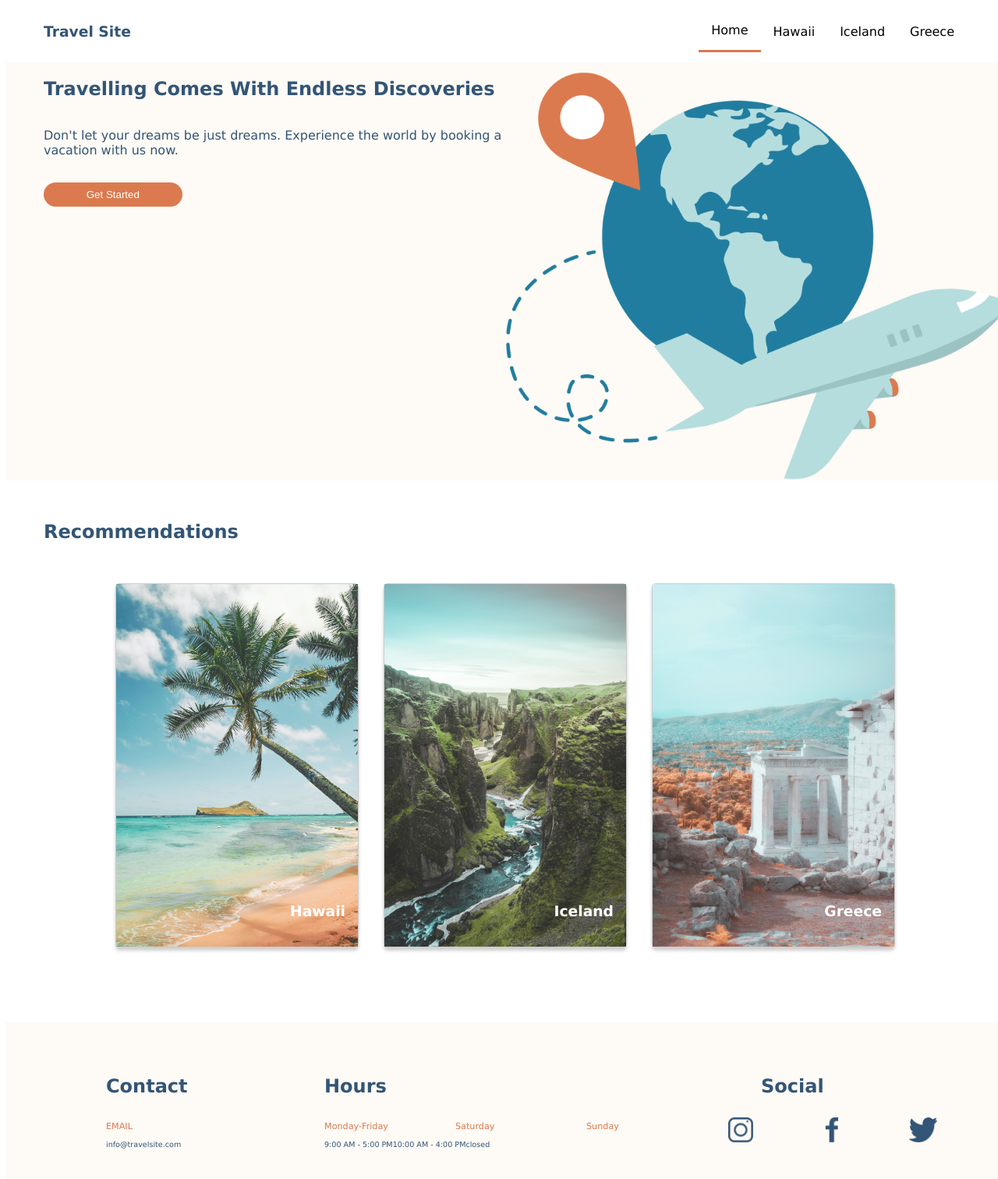
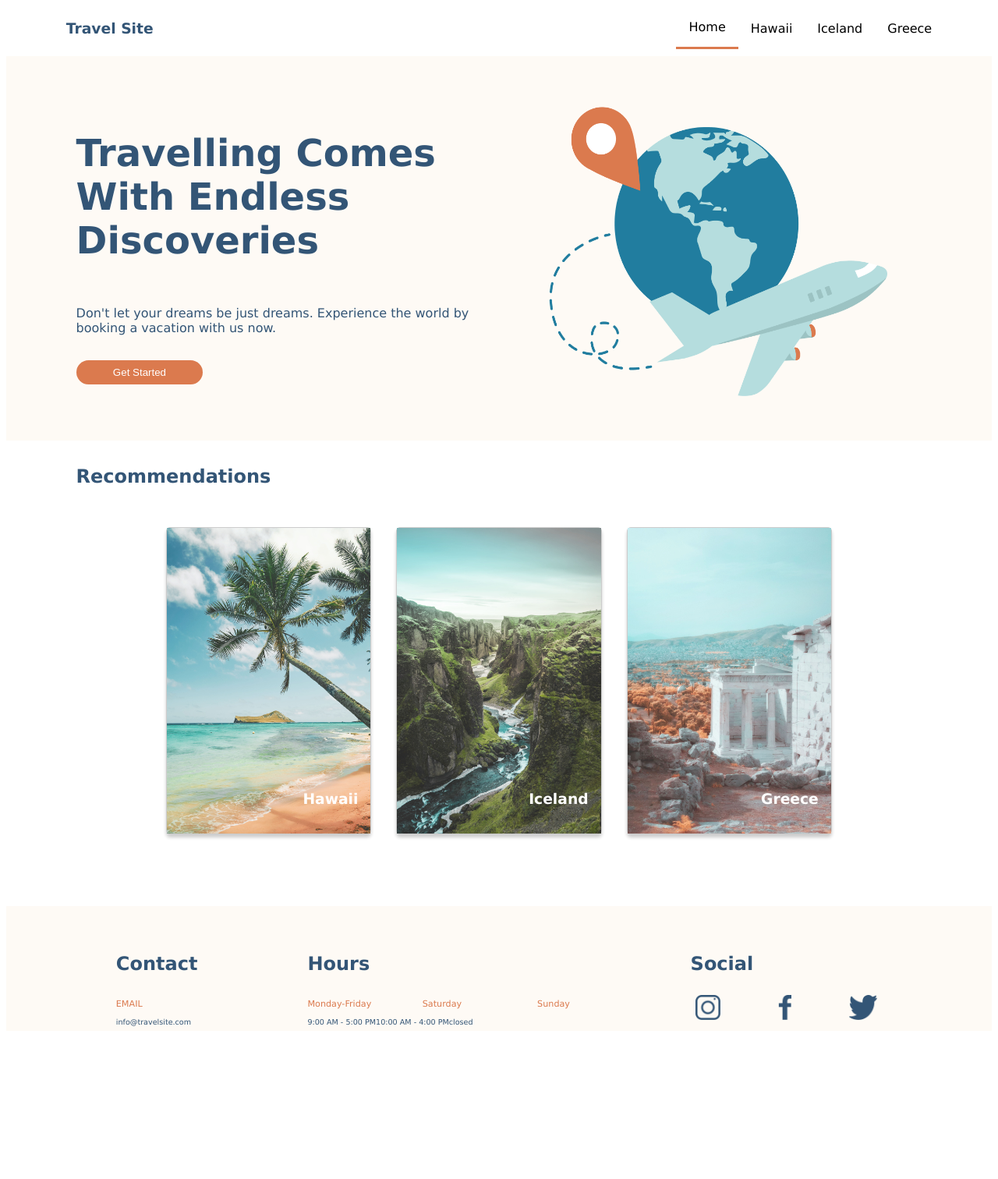
Before and after one commit to hazalsaygili/travel-site, a plain HTML site: page index.html in a window 1280 px wide. Shown: the whole page at 78% size. After the commit the page ends 1330 px from the top, so only its background shows below. Drawn offline with Linux system fonts and the light colour scheme.

Commit message:
update paddings margins and file structure

```diff
--- a/styles/global.css
+++ b/styles/global.css
@@ -2,12 +2,6 @@ html {
     box-sizing: border-box;
     font-family: Verdana;
   }
-
-  .home{
-    display:flexbox;
-    width:100%;
-
-}
 
 *,
 *:before,
@@ -21,16 +15,16 @@ html {
     justify-content:space-evenly;
     align-items: center;
     top:0;
-    height:5rem;
+    height:9vh;
     width: 100%;
     background-color: #FFFFFF;
+    padding: 1.5vh 6vw 1.5vh 6vw;
   }
 
 .navbar__title{
     display:flex;
     width:30%;
     color:#335576;
-    margin-left:3rem;
   }
 
   .navbar__panel{
@@ -38,7 +32,6 @@ html {
     width: 70%;
     justify-content: flex-end;
     align-items: center;
-    margin-right:3rem;
   }
 
 .navbar__link{
@@ -62,12 +55,9 @@ html {
  .footer{
     display:flex;
     justify-content:center;
-    height:10%;
+    height:20vh;
     background-color: #FEFAF5;
-    padding-left:5rem;
-    padding-right:5rem;
-    padding-bottom:3rem;
-    padding-top:3rem;
+    padding:5vh 11vw 5vh 11vw;
 
 }
 
@@ -77,7 +67,6 @@ html {
 }
 
 .contact__panel{
-    margin-left:3rem;
     display:flex;
     flex-direction:column;
 }
@@ -89,13 +78,11 @@ html {
 .footer__days{
     display:flex;
     width:100%;
-    margin-left:3rem;
 }
 
 .footer__hours{
     display:flex;
     font-size: 0.8rem;
-    margin-left:3rem;
     justify-content:flex-start;
 }
 .footer__subtitle{
--- a/styles/main.css
+++ b/styles/main.css
@@ -1,20 +1,16 @@
-
-
 h1{
     color:#335576;
     max-height:100%;
     max-width:100%;
-    margin-left: 3rem;
+    font-size:3rem;
 }
 
 h2{
     color:#335576;
-    margin-left: 3rem;
   }
 
 p{
     color:#335576;
-    margin-left: 3rem;
 }
 
 h3{
@@ -24,8 +20,9 @@ h3{
 .hero{
     display:flex;
     width:100%;
-    margin-top: 5rem;
     background-color: #FEFAF5;
+    margin-top:9vh;
+    padding:7vh 7vw 7vh 7vw;
 }
 
 .hero__container{
@@ -37,7 +34,8 @@ h3{
 .hero__travelImage{
     display:flex;
     max-height:100%;
-    max-width:50%;
+    max-width:40%;
+    margin-left:5vw;
 }
 
 .hero__startButton{
@@ -57,8 +55,7 @@ h3{
     background-color: #FFFFFF;
     display:flex;
     flex-direction: column;
-    margin-top:2rem;
-    margin-bottom:1rem;
+    padding:1.5vh 7vw 1.5vh 7vw;
 }
 
 .recommended {
--- a/styles/travelpage.css
+++ b/styles/travelpage.css
@@ -0,0 +1,27 @@
+.destination{
+    margin-top:5rem;
+    background-size:cover;
+    background-position:center;
+    height:100vh;
+    width:100vw;
+}
+
+.destination__panel{
+    padding:7rem;
+}
+
+h1{
+    color:#FFFFFF;
+}
+
+.destination__hawaii{
+    background-image: url("../assets/Images/hawaii.jpg");
+}
+
+.destination__iceland{
+    background-image: url("../assets/Images/iceland.jpg");
+}
+
+.destination__greece{
+    background-image: url("../assets/Images/greece.jpg");
+}
```
Also changed, not shown: hawaii.html (deleted, +0 -49 lines), pages/greece.html (added, +29 -0 lines), pages/hawaii.html (renamed from greece.html, +12 -4 lines), pages/iceland.html (renamed from iceland.html, +8 -1 lines), index.html (renamed from home.html).
